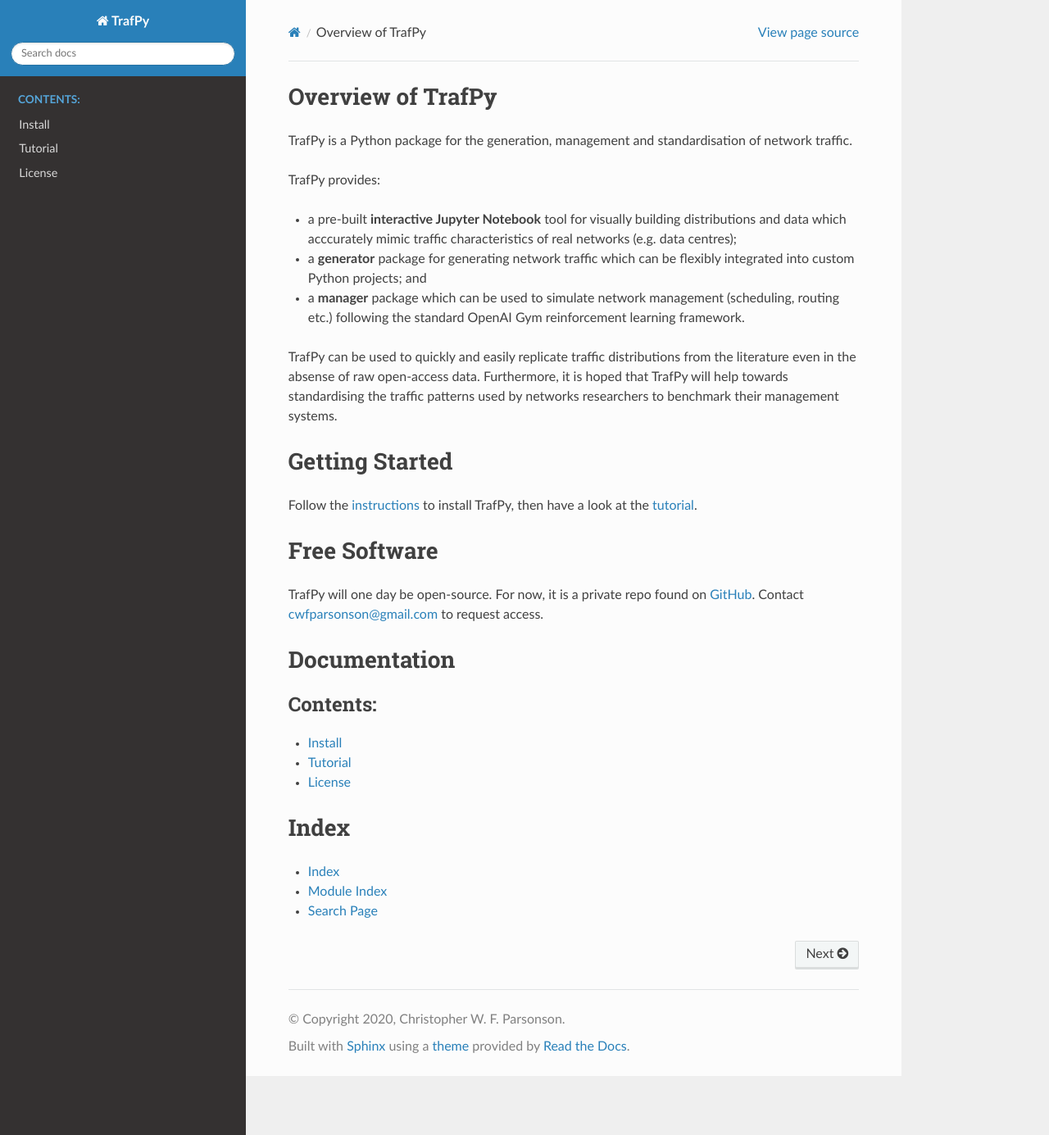
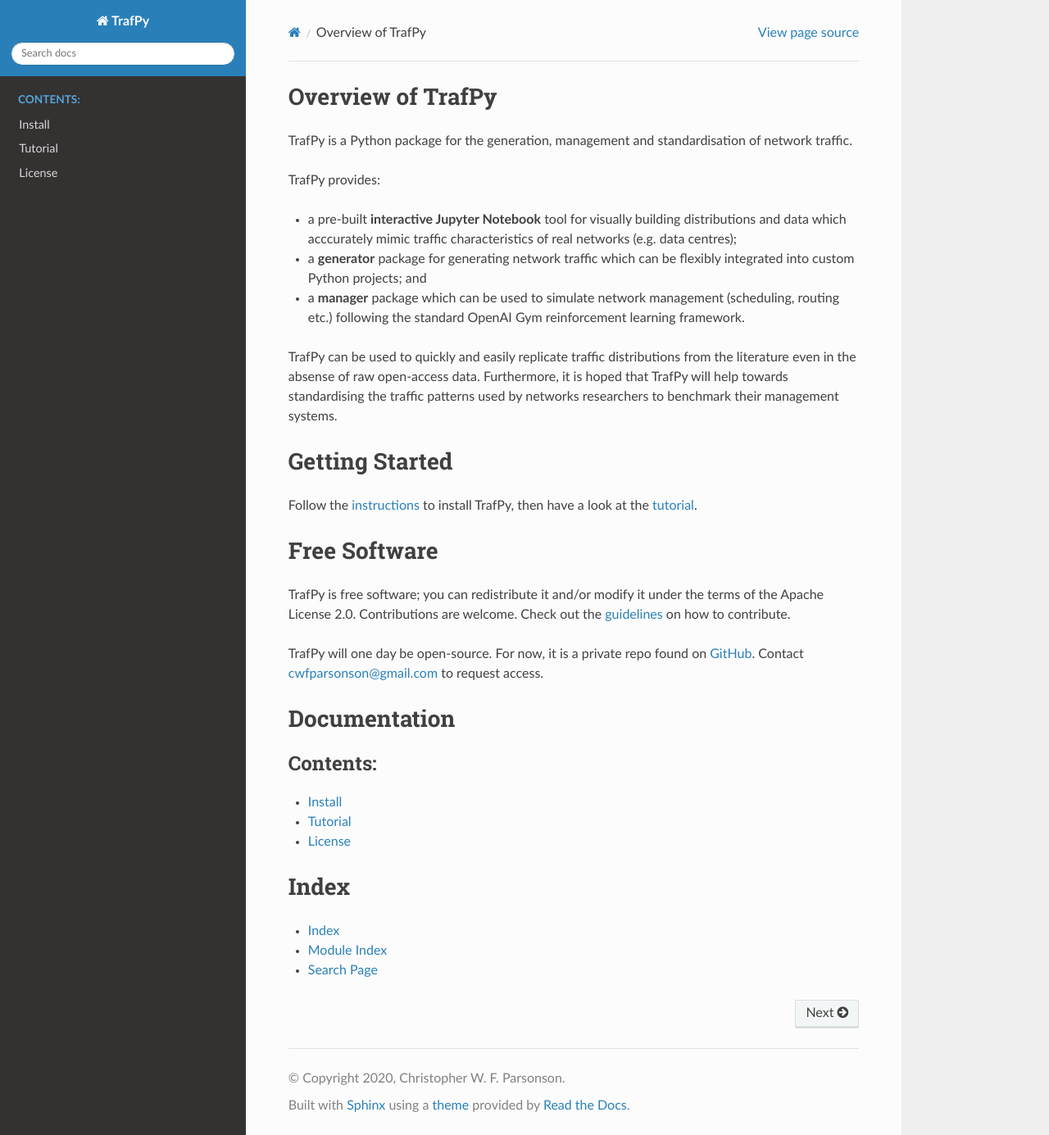
Before and after one commit to cwfparsonson/trafpy, a Sphinx documentation site: the page built from docs/docs/index.rst, in a window 1280 px wide and 1385 px high. Shown: the whole window at 82% size. Built offline with Sphinx 7.4.7 and the Read the Docs theme 2.0.0, drawn with Linux system fonts in a browser that asks for light colours; pages that are not in the unit, such as notebooks, are missing from menus.

Commit message:
added apache license

```diff
--- a/README.rst
+++ b/README.rst
@@ -130,3 +130,4 @@
 
 License
 -------
+TrafPy uses Apache License 2.0.
--- a/docs/docs/index.rst
+++ b/docs/docs/index.rst
@@ -28,6 +28,11 @@
 
 Free Software
 =============
+TrafPy is free software; you can redistribute it and/or modify it under the terms
+of the Apache License 2.0. Contributions are welcome. Check out the `guidelines <https://trafpy.readthedocs.io/en/latest/Contribute.html>`_
+on how to contribute.
+
+
 TrafPy will one day be open-source. For now, it is a private repo found on
 `GitHub <https://github.com/cwfparsonson/trafpy>`_. Contact cwfparsonson@gmail.com
 to request access.
```
